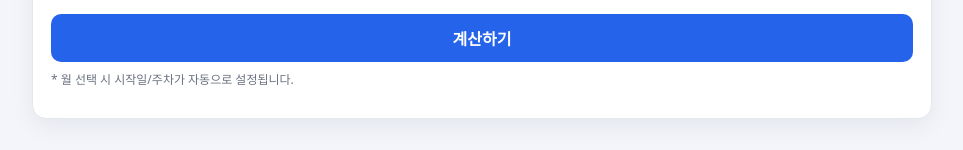
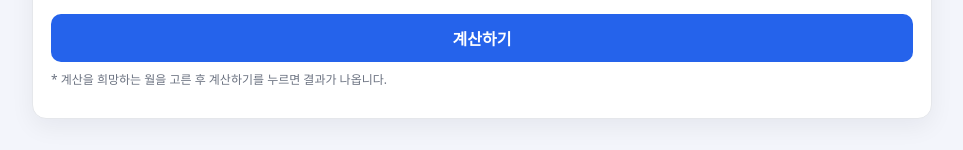
Before and after one commit to kccwib13park/13th_schedule_calc, a plain HTML site: page index.html in a window 1280 px wide. Shown: the part 647-797 px from the top of the page, without its empty margins (158-1121 px from the left). Drawn offline with Linux system fonts and the light colour scheme.

Commit message:
Update index.html
Edited texts

```diff
--- a/index.html
+++ b/index.html
@@ -112,7 +112,7 @@
 
         <button type="submit" class="btn">계산하기</button>
         <div id="result" class="result"></div>
-        <p class="hint">* 월 선택 시 시작일/주차가 자동으로 설정됩니다.</p>
+        <p class="hint">* 계산을 희망하는 월을 고른 후 계산하기를 누르면 결과가 나옵니다.</p>
       </form>
     </section>
   </main>
```
